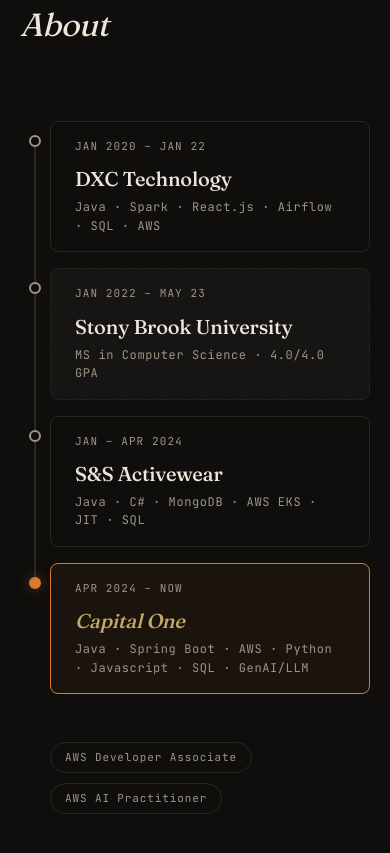
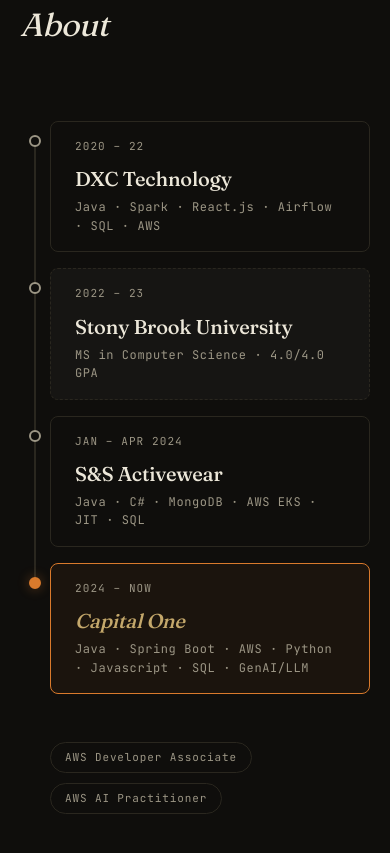
Before and after one commit to NITHINREDI/portfolio, a React (Vite) app: page / in a window 390 px wide. Shown: the part 3480-4333 px from the top of the page. Built offline with nearby package versions, Linux system fonts and the light colour scheme.

Commit message:
timeline with tech stacks

```diff
--- a/src/App.jsx
+++ b/src/App.jsx
@@ -162,10 +162,9 @@
           <h2>About</h2>
         </div>
         <div className="timeline">
-
           <div className="tl-item">
             <div className="tl-left">
-              <span className="tl-year">Jan 2020 – Jan 2022</span>
+              <span className="tl-year">2020 – 22</span>
             </div>
             <div className="tl-line">
               <span className="tl-dot" />
@@ -178,7 +177,7 @@
 
           <div className="tl-item">
             <div className="tl-left">
-              <span className="tl-year">Jan 2022 – May 23</span>
+              <span className="tl-year">2022 – 23</span>
             </div>
             <div className="tl-line">
               <span className="tl-dot" />
@@ -188,8 +187,6 @@
               <p>MS in Computer Science · 4.0/4.0 GPA</p>
             </div>
           </div>
-
-
 
           <div className="tl-item">
             <div className="tl-left">
--- a/src/styles.css
+++ b/src/styles.css
@@ -445,10 +445,10 @@
     display: block;
     margin-bottom: 8px;
   }
-  .tl-item:nth-child(2) .tl-card::before { content: 'JAN 2022 – MAY 23'; }
-  .tl-item:nth-child(1) .tl-card::before { content: 'JAN 2020 – JAN 22'; }
+  .tl-item:nth-child(1) .tl-card::before { content: '2020 – 22'; }
+  .tl-item:nth-child(2) .tl-card::before { content: '2022 – 23'; }
   .tl-item:nth-child(3) .tl-card::before { content: 'JAN – APR 2024'; }
-  .tl-item:nth-child(4) .tl-card::before { content: 'APR 2024 – NOW'; }
+  .tl-item:nth-child(4) .tl-card::before { content: '2024 – NOW'; }
   .tl-certs {
     padding-left: 30px;
   }
```
